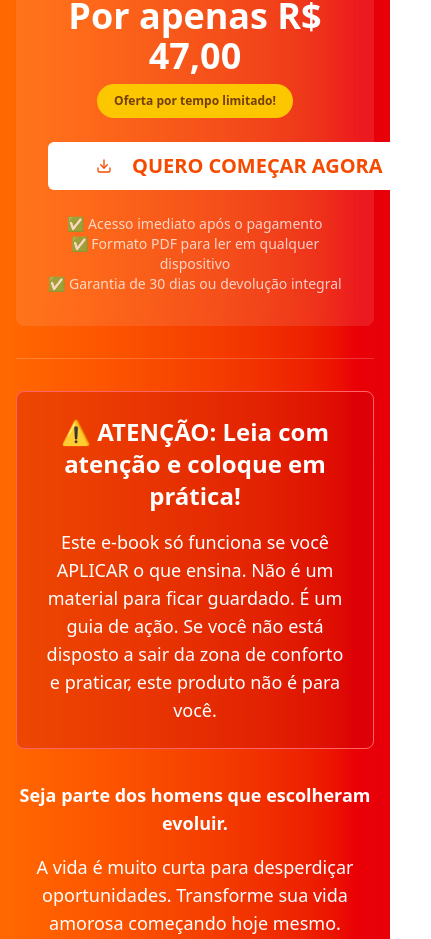
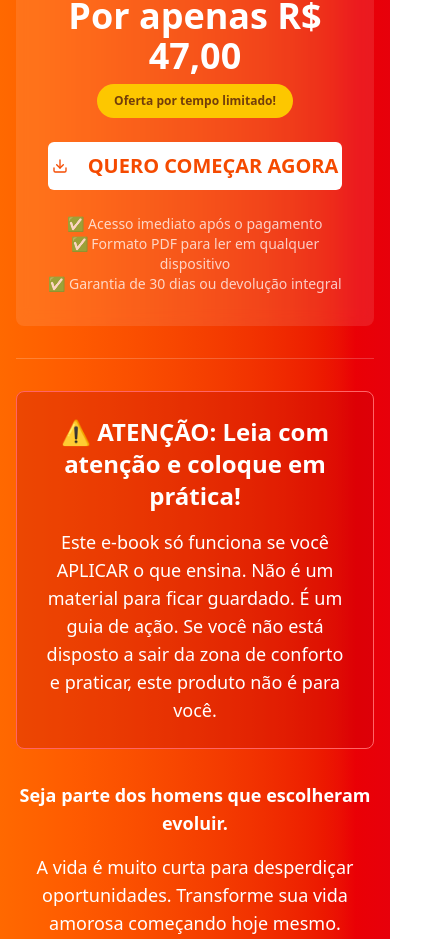
Before and after one commit to paulocassuncao/conquista, a Next.js app: page / in a window 390 px wide. Shown: the part 7416-8355 px from the top of the page, 431 px wide, since content can reach past the window. Built offline with nearby package versions, Linux system fonts and the light colour scheme.

Commit message:
Fix: Centralizar botão CTA no mobile - Resolve problema de alinhamento do botão em dispositivos móveis

```diff
--- a/app/page.tsx
+++ b/app/page.tsx
@@ -381,10 +381,12 @@ export default function LandingPage() {
               </Badge>
             </div>
 
-            <Button size="lg" className="bg-white text-orange-600 hover:bg-gray-100 px-12 py-6 text-xl font-bold mb-6">
-              <Download className="mr-3 h-6 w-6" />
-              QUERO COMEÇAR AGORA
-            </Button>
+            <div className="flex justify-center w-full">
+              <Button size="lg" className="bg-white text-orange-600 hover:bg-gray-100 px-12 py-6 text-xl font-bold mb-6 w-full max-w-md mx-auto">
+                <Download className="mr-3 h-6 w-6" />
+                QUERO COMEÇAR AGORA
+              </Button>
+            </div>
 
             <div className="text-sm opacity-75">
               ✅ Acesso imediato após o pagamento<br />
```
